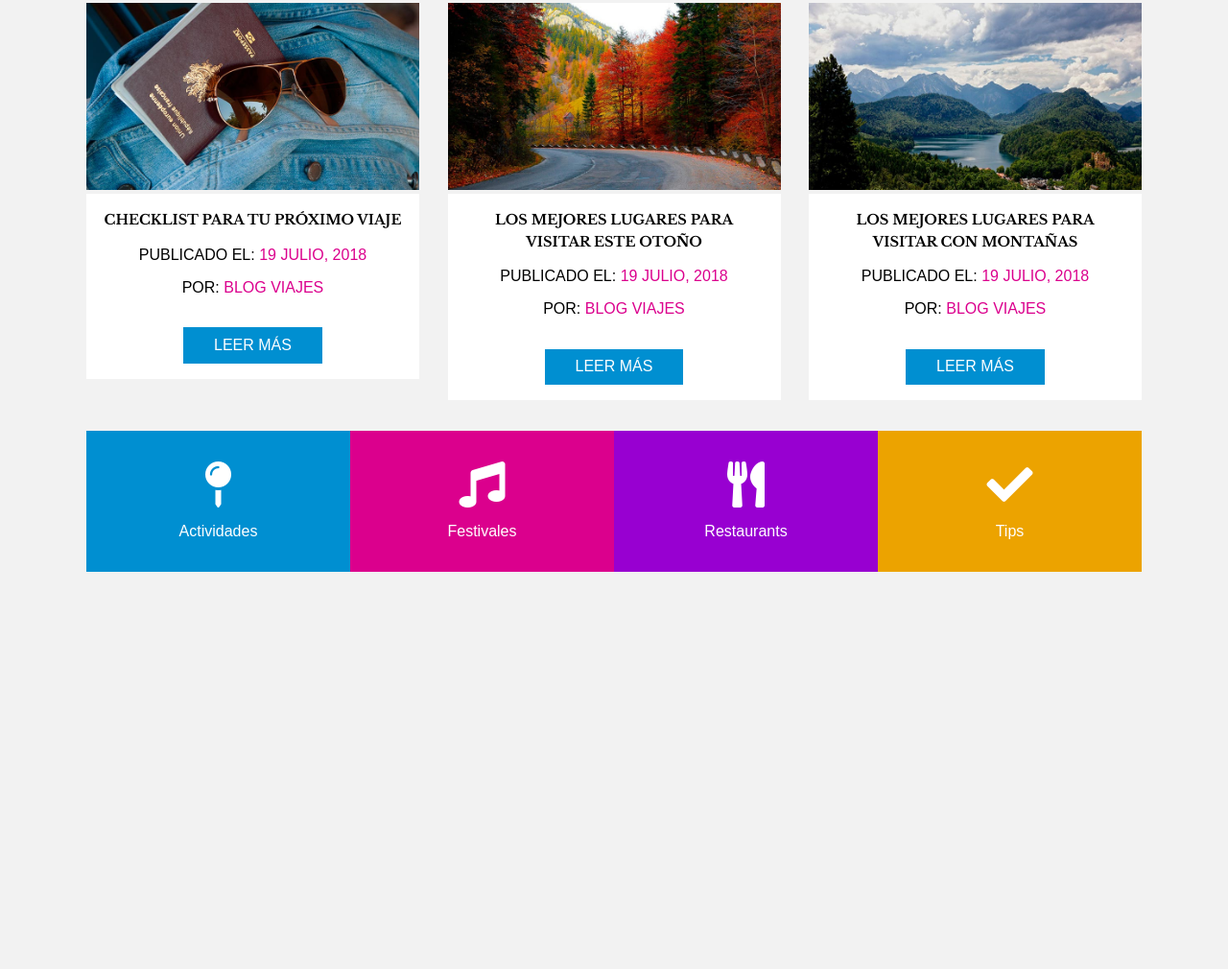
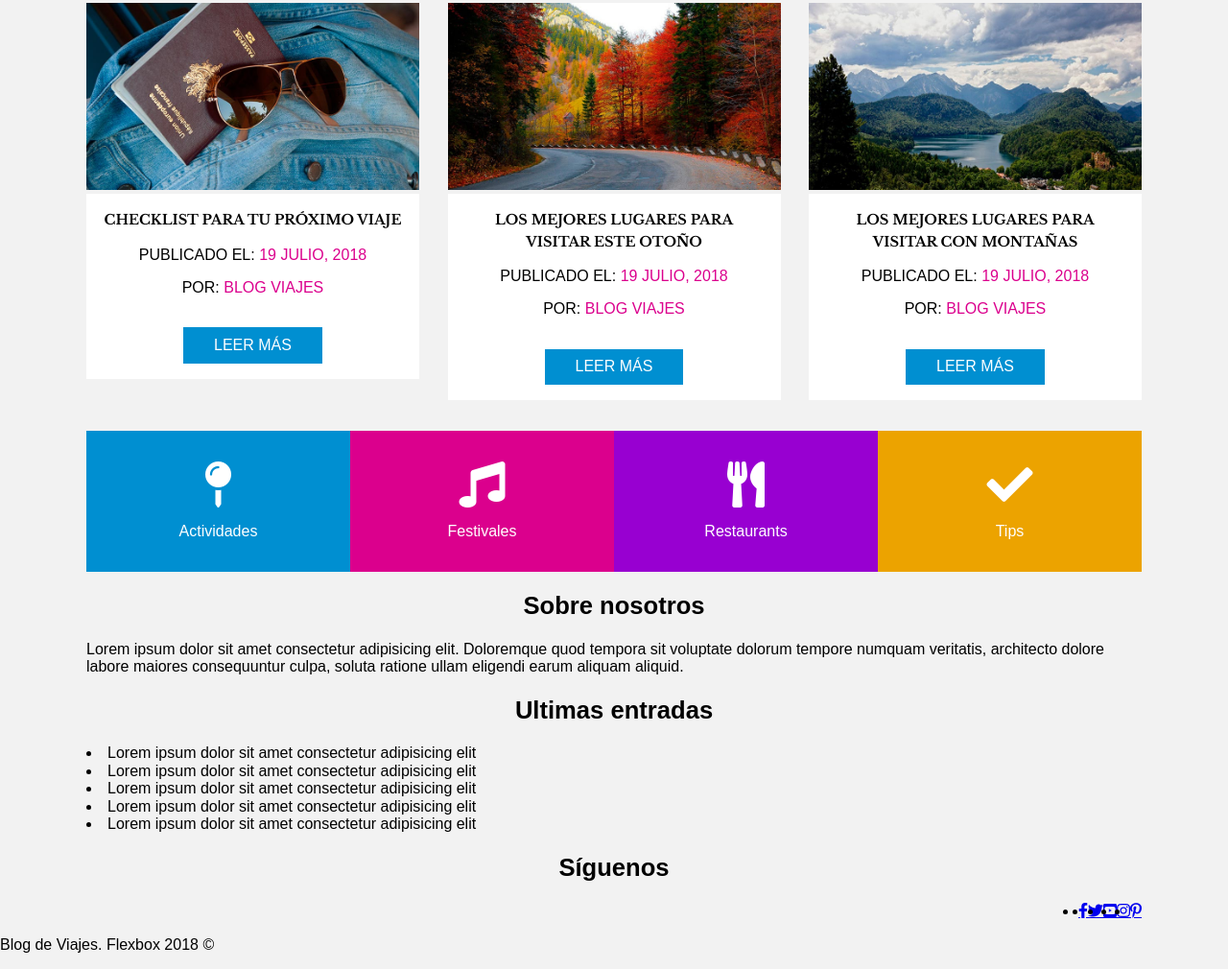
Before and after one commit to jlferrete/blog-viaje-CSS, a plain HTML site: page index.html in a window 1280 px wide. Shown: the part 1300-2310 px from the top of the page at 96% size. Before the commit the page ends 1912 px from the top, so only its background shows below. Drawn offline with nearby package versions, Linux system fonts and the light colour scheme.

Commit message:
Created footer

```diff
--- a/css/styles.css
+++ b/css/styles.css
@@ -212,3 +212,45 @@ img {
     font-size: 3rem;
     margin-bottom: 1rem;
 }
+
+
+/** Redes Sociales**/
+
+.sociales ul li span {
+    display: none;
+}
+
+.sociales ul {
+    display: flex;
+    flex-wrap: wrap;
+    justify-content: flex-start;
+    justify-content: flex-end;
+    /* justify-content: center;
+    justify-content: space-around; */
+    /* justify-content: space-between; */
+    flex: 1 0 auto;
+}
+
+.sociales ul li a:before {
+    font-family: "Font Awesome 5 Brands";
+}
+
+.sociales ul li a[href*='facebook.com']::before {
+    content: "\f39e";
+}
+
+.sociales ul li a[href*='twitter.com']::before {
+    content: "\f099";
+}
+
+.sociales ul li a[href*='youtube.com']::before {
+    content: "\f431";
+}
+
+.sociales ul li a[href*='instagram.com']::before {
+    content: "\f16d";
+}
+
+.sociales ul li a[href*='pinterest.com']::before {
+    content: "\f231 ";
+}
--- a/index.html
+++ b/index.html
@@ -135,6 +135,46 @@
     </div>
     <!--.contenido-->
 
+    <footer class="footer">
+        <div class="contenedor">
+            <div class="nosotros caja">
+                <h2>Sobre nosotros</h2>
+                <p>Lorem ipsum dolor sit amet consectetur adipisicing elit. Doloremque quod tempora sit voluptate dolorum tempore numquam veritatis, architecto dolore labore maiores consequuntur culpa, soluta ratione ullam eligendi earum aliquam aliquid.</p>
+            </div>
+            <div class="entradas caja">
+                <h2>Ultimas entradas</h2>
+                <li>Lorem ipsum dolor sit amet consectetur adipisicing elit</li>
+                <li>Lorem ipsum dolor sit amet consectetur adipisicing elit</li>
+                <li>Lorem ipsum dolor sit amet consectetur adipisicing elit</li>
+                <li>Lorem ipsum dolor sit amet consectetur adipisicing elit</li>
+                <li>Lorem ipsum dolor sit amet consectetur adipisicing elit</li>
+            </div>
+            <div class="siguenos caja">
+                <h2>Síguenos</h2>
+                <nav class="sociales">
+                    <ul>
+                        <li>
+                            <a href="http://facebook.com"><span> Facebook</span></a>
+                        </li>
+                        <li>
+                            <a href="http://twitter.com"><span> Twitter</span></a>
+                        </li>
+                        <li>
+                            <a href="http://youtube.com"><span> YouTube</span></a>
+                        </li>
+                        <li>
+                            <a href="http://instagram.com"><span> Instagram</span></a>
+                        </li>
+                        <li>
+                            <a href="http://pinterest.com"><span> Pinterest</span></a>
+                        </li>
+                    </ul>
+                </nav>
+            </div>
+        </div>
+        <p class="copyright">Blog de Viajes. Flexbox 2018 &copy;</p>
+    </footer>
+
 </body>
 
 </html>
```
